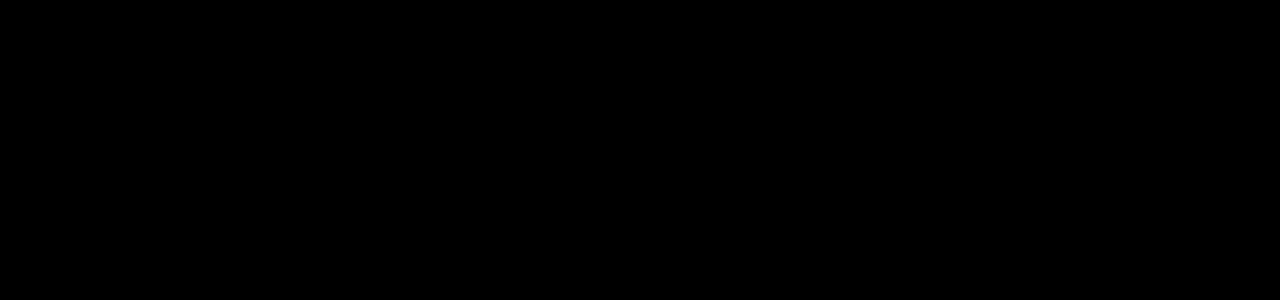
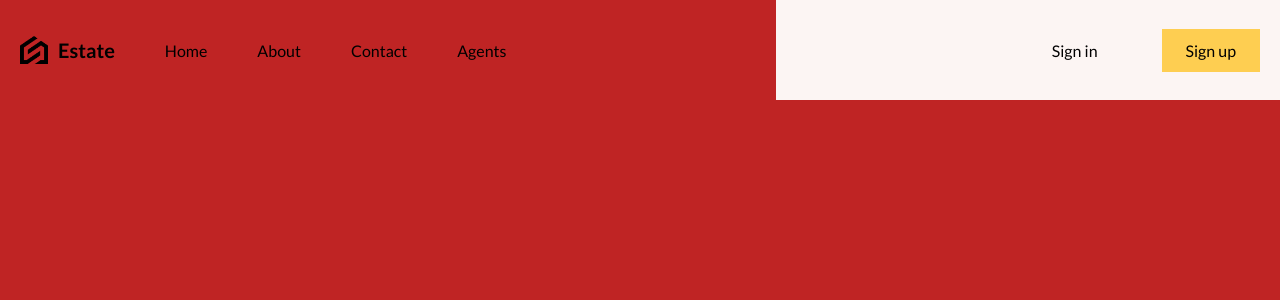
Before and after one commit to Nguyen-Trong-Hung/WEB2024, a React (Vite) app: page / in a window 1280 px wide. Shown: the top 300 px of the page. Built offline with nearby package versions, Linux system fonts and the light colour scheme.

Commit message:
Update Navbar part front and scss

```diff
--- a/index.html
+++ b/index.html
@@ -4,7 +4,7 @@
     <meta charset="UTF-8" />
     <link rel="icon" type="image/svg+xml" href="/favicon.png" />
     <meta name="viewport" content="width=device-width, initial-scale=1.0" />
-    <title>Lama Real Estate UI</title>
+    <title>Real Estate UI</title>
     <meta name="description" content="Buy, Sell and Rent Properties" />
     <link
       href="https://fonts.googleapis.com/css2?family=Lato:ital,wght@0,100;0,300;0,400;0,700;0,900;1,100;1,300;1,400;1,700;1,900&display=swap"
--- a/src/App.jsx
+++ b/src/App.jsx
@@ -1,9 +1,10 @@
+import Navbar from "./components/navbar/Navbar"
 import "./layout.scss"
 
 function App() {
   return (
     <div className="layout">
-      Hello
+      <Navbar/>
     </div>
   )
 }
--- /dev/null
+++ b/src/components/navbar/Navbar.jsx
@@ -0,0 +1,24 @@
+import "./Navbar.scss"
+
+function Navbar(){
+    return(
+        <nav>
+            <div className="left">
+                <a href="/" className="logo">
+                    <img src="/logo.png" alt="" />
+                    <span>Estate</span>
+                </a>
+                <a href="/">Home</a>
+                <a href="/">About</a>
+                <a href="/">Contact</a>
+                <a href="/">Agents</a>
+            </div>
+            <div className="right">
+                <a href="/">Sign in</a>
+                <a href="/" className="register">Sign up</a>
+            </div>
+        </nav>
+    )
+}
+
+export default Navbar;
--- /dev/null
+++ b/src/components/navbar/Navbar.scss
@@ -0,0 +1,49 @@
+nav{
+    display: flex;
+    justify-content: space-between;
+    align-items: center;
+    height: 100px;
+
+    a{
+        transition: all 0.6s ease;
+
+        &:hover{
+            scale: 1.2;
+        }
+    }
+
+    .left{
+        flex: 3;
+        display: flex;
+        align-items: center;
+        gap: 50px;
+        .logo{
+            font-weight: bold;
+            font-size: 20px;
+            display: flex;
+            align-items: center;
+            gap: 10px;
+
+            img{
+                width: 28px;
+            }
+        }
+    }
+    .right{
+        flex: 2;
+        display: flex;
+        align-items: center;
+        justify-content: flex-end;
+        background-color: #fcf5f3;
+        height: 100%;
+
+        a{
+            padding: 12px 24px;
+            margin: 20px;
+        }
+
+        .register{
+            background-color: #fece51;
+        }
+    }
+}
--- a/src/layout.scss
+++ b/src/layout.scss
@@ -1,7 +1,6 @@
 @import "./responsive.scss";
 
 .layout{
-    background-color: aqua;
     height: 100vh;
     max-width: 1366px;
     margin-left: auto;
@@ -9,14 +8,17 @@
     padding-left: 20px;
 
     @include lg{
-        background-color: black;
+        background-color: rgb(191, 36, 36);
+        max-width: 1280px;
     }
 
     @include md{
-        background-color: gray;
+        background-color: rgb(43, 11, 64);
+        max-width: 768px;
     }
 
     @include sm{
-        background-color: red;
+        background-color: rgb(33, 106, 65);
+        max-width: 640px;
     }
 }
```
